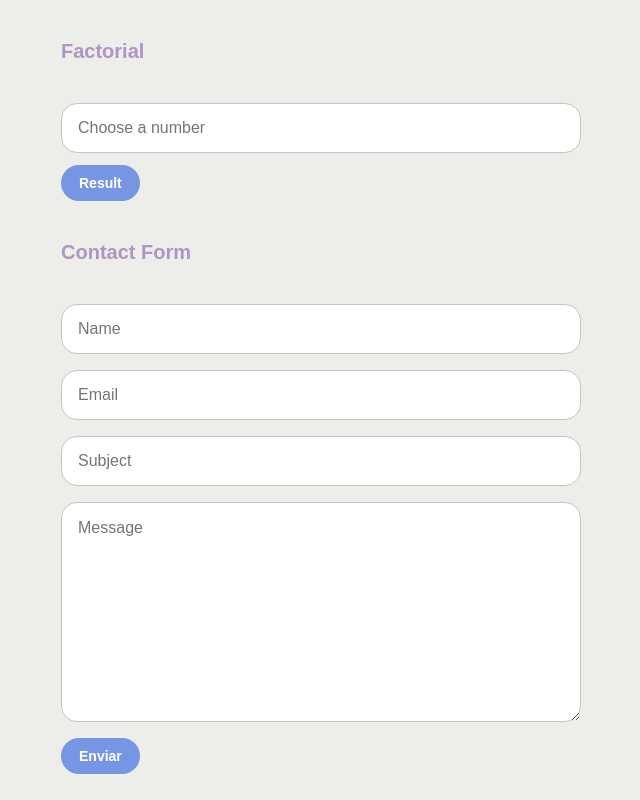
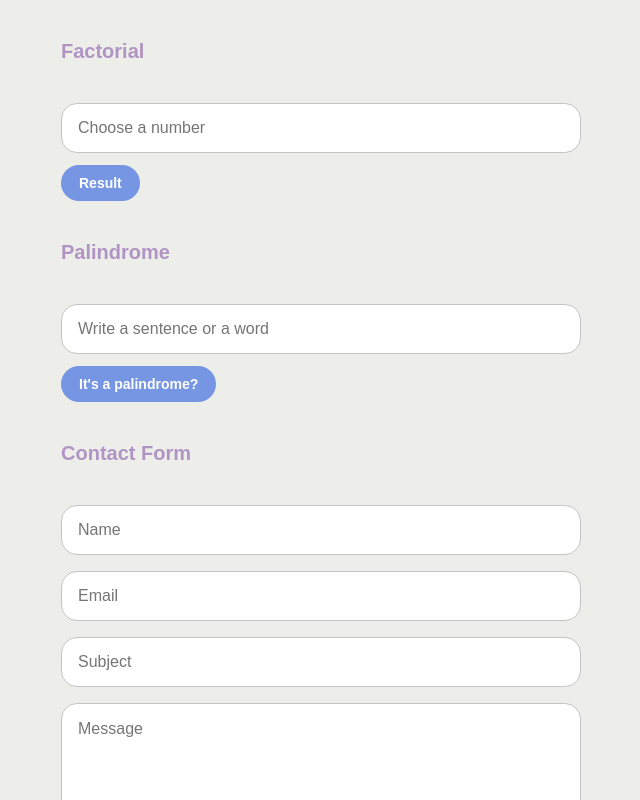
Before and after one commit to Augusto-DF/seletiveProcess, a React app: page / in a window 1280 px wide. Shown: the top 800 px of the page, without its empty margins (319-959 px from the left). Built offline with nearby package versions, Linux system fonts and the light colour scheme.

Commit message:
feat: Add Palindrome component

```diff
--- a/src/App.jsx
+++ b/src/App.jsx
@@ -4,12 +4,15 @@ import TitleSection from "./components/Title-section";
 import { Container } from "./styles/styles";
 import BankAccounts from "./components/Bank-accounts";
 import Factorial from "./components/Factorial";
+import Palindrome from "./components/Palindrome";
 
 const App = () => {
   return (
     <Container>
       <TitleSection label="Factorial" />
       <Factorial />
+      <TitleSection label="Palindrome" />
+      <Palindrome />
       <TitleSection label="Contact Form" />
       <Form />
       <TitleSection label="Bank Accounts" />
--- /dev/null
+++ b/src/components/Palindrome/index.jsx
@@ -0,0 +1,52 @@
+import React, { useState } from "react";
+import Input from "../Form/Input";
+import Button from "../Form/Button";
+import { Container, Display } from "./styles";
+
+/**
+ * @description Verify if a string is a palindrome. ( recursive version )
+ * @param {String} string Word or sentence
+ * @param {Number} start Right index
+ * @param {Number} end Left index
+ * @returns {String} it's a palindrome (when true), it's not a palindrome (when false)
+ */
+const palindrome = (string, start = 0, end = null) => {
+  const formattedString = string.replace(/[^a-zA-Z0-9]/g, "").toLowerCase();
+  if (!end) end = formattedString.length - 1;
+
+  console.log("Right index:", start, "letter:", formattedString[start]);
+  console.log("Left index:", end, "letter:", formattedString[end]);
+
+  if (formattedString[start] !== formattedString[end])
+    return "it's not a palindrome";
+  else if (
+    formattedString[start] === formattedString[end] &&
+    (start + 1 === end || start === end)
+  )
+    return "it's a palindrome";
+  return palindrome(formattedString, start + 1, end - 1);
+};
+
+const Palindrome = () => {
+  const [value, setValue] = useState(0);
+  const [result, setResult] = useState(false);
+  const onChange = ({ target: { value } }) => {
+    setValue(value);
+  };
+
+  const onClick = () => setResult(palindrome(value));
+  return (
+    <Container>
+      <Input
+        name="palindrome"
+        type="text"
+        label="Write a sentence or a word"
+        onChange={onChange}
+      />
+      <Button label="It's a palindrome?" onClick={onClick} />
+      {result && <Display> {result}</Display>}
+    </Container>
+  );
+};
+
+export default Palindrome;
--- /dev/null
+++ b/src/components/Palindrome/styles.js
@@ -0,0 +1,14 @@
+import styled from "styled-components";
+
+export const Container = styled.div`
+  margin-top: 40px;
+  display: grid;
+  grid-template-columns: auto auto;
+  align-items: center;
+  gap: 12px;
+`;
+export const Display = styled.span`
+  justify-self: end;
+  font-family: Arial, Helvetica, sans-serif;
+  font-weight: bold;
+`;
```
